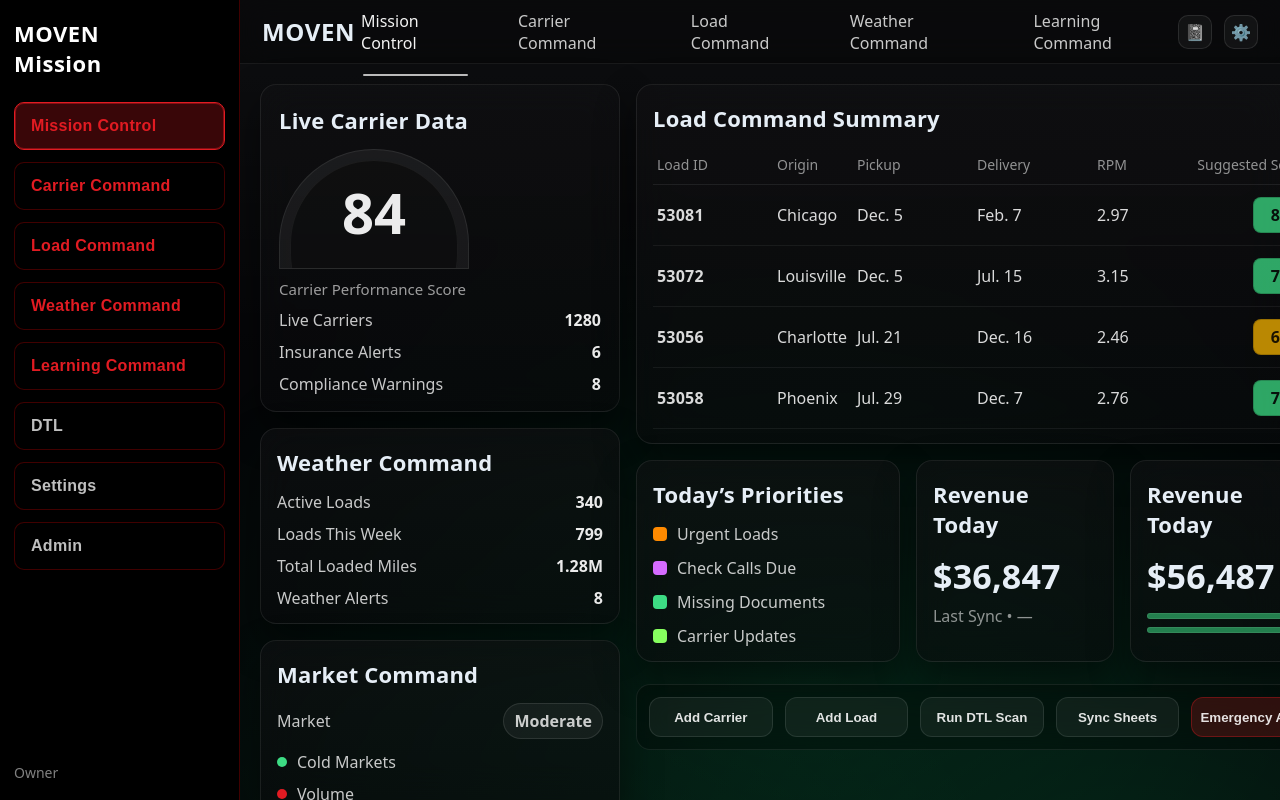
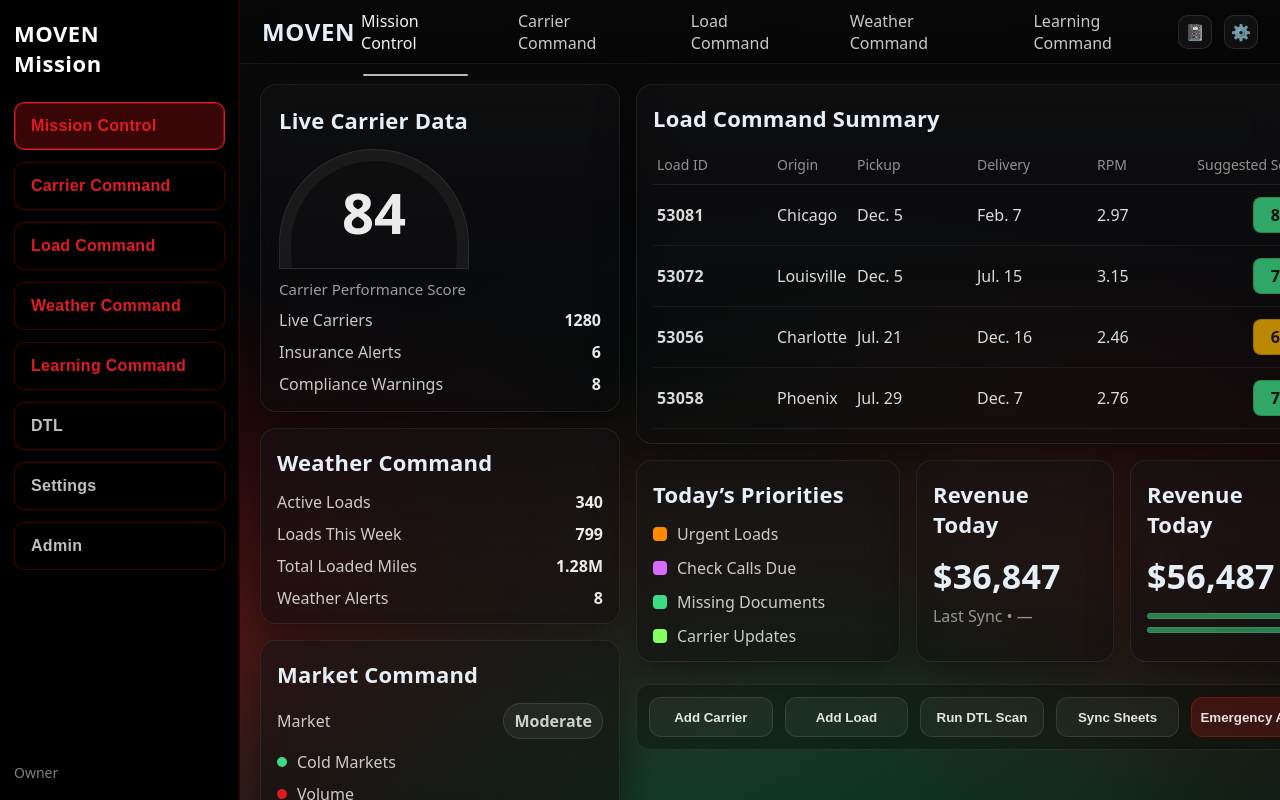
Before and after one commit to Moven25/moven-command-center, a React (Vite) app: page / in a window 1280 px wide. Built offline with nearby package versions, Linux system fonts and the light colour scheme.

Commit message:
Add liquid red gradient backround to app shell

```diff
--- a/src/components/AppShell.css
+++ b/src/components/AppShell.css
@@ -21,8 +21,32 @@ body {
   display: flex;
   height: 100vh;
   width: 100%;
-  background: var(--app-bg);
+
+  /* LIQUID BACKGROUND */
+  background:
+    radial-gradient(
+      1200px 600px at 15% 80%,
+      rgba(225, 27, 34, 0.35),
+      transparent 60%
+    ),
+    radial-gradient(
+      900px 500px at 85% 70%,
+      rgba(225, 27, 34, 0.25),
+      transparent 65%
+    ),
+    radial-gradient(
+      800px 500px at 50% 100%,
+      rgba(0, 120, 80, 0.25),
+      transparent 70%
+    ),
+    linear-gradient(
+      180deg,
+      #020202 0%,
+      #050608 40%,
+      #070a0c 100%
+    );
 }
+
 
 /* Main content area */
 .app-main {
```
